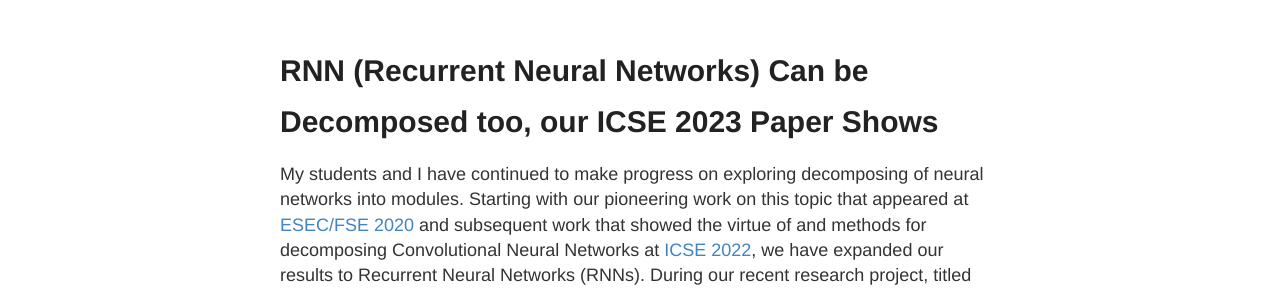
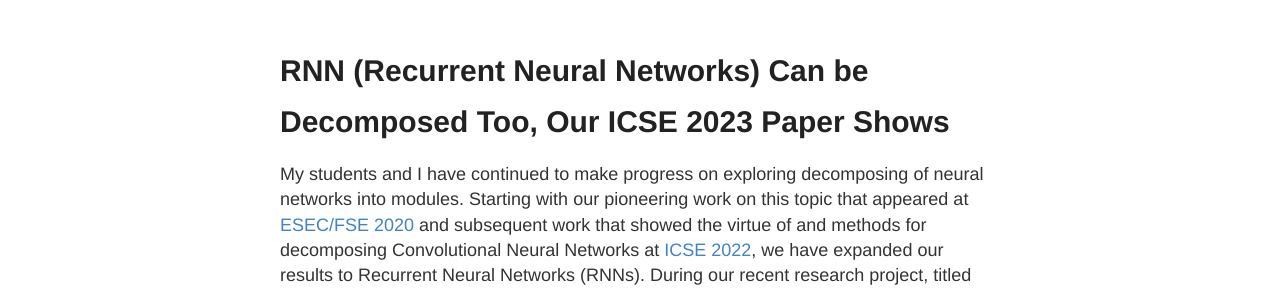
Before and after one commit to hridesh/hridesh.github.io, a Jekyll site: the page built from _posts/2023-05-17-imtiaz-icse.md, in a window 1280 px wide. Shown: the part 164-455 px from the top of the page. Built offline with Jekyll 4.4.1, drawn with Linux system fonts in a browser that asks for light colours; our own code applies the rules of GitHub Pages for plain Markdown files.

Commit message:
fix news

```diff
--- a/_posts/2023-05-17-imtiaz-icse.md
+++ b/_posts/2023-05-17-imtiaz-icse.md
@@ -1,5 +1,5 @@
 ---
-title: RNN (Recurrent Neural Networks) Can be Decomposed too, our ICSE 2023 Paper Shows
+title: RNN (Recurrent Neural Networks) Can be Decomposed Too, Our ICSE 2023 Paper Shows
 links:
 - {title: Papers, link: "" }
 ---
```
